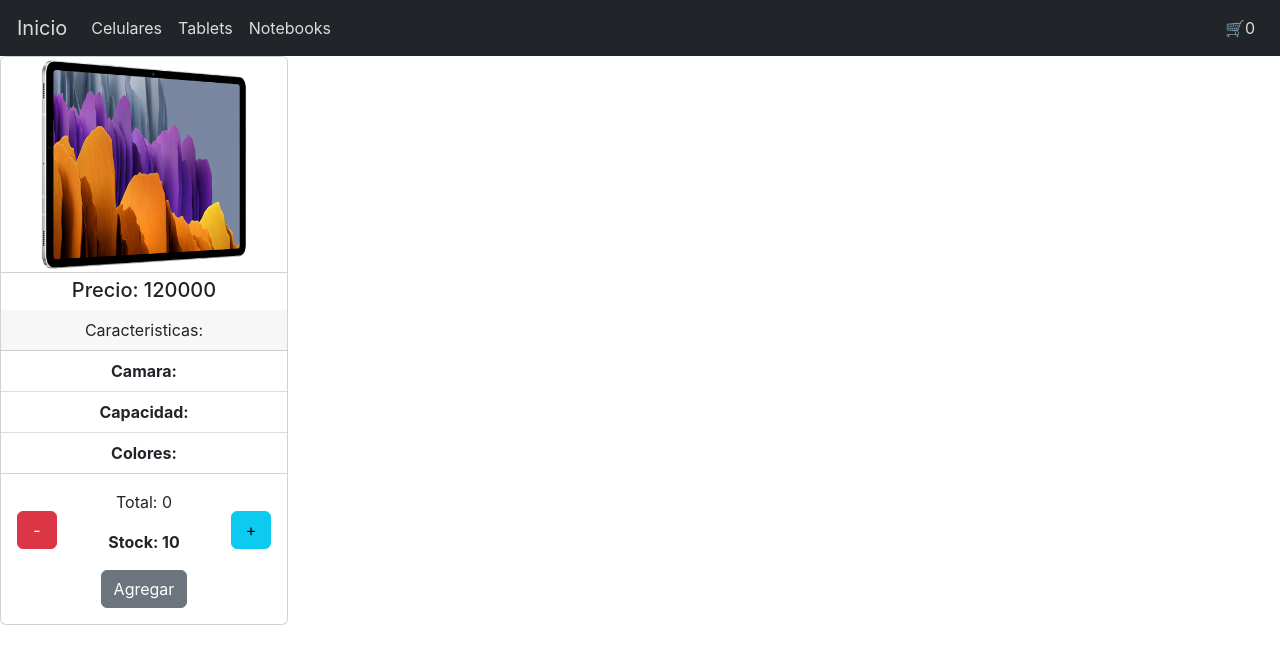
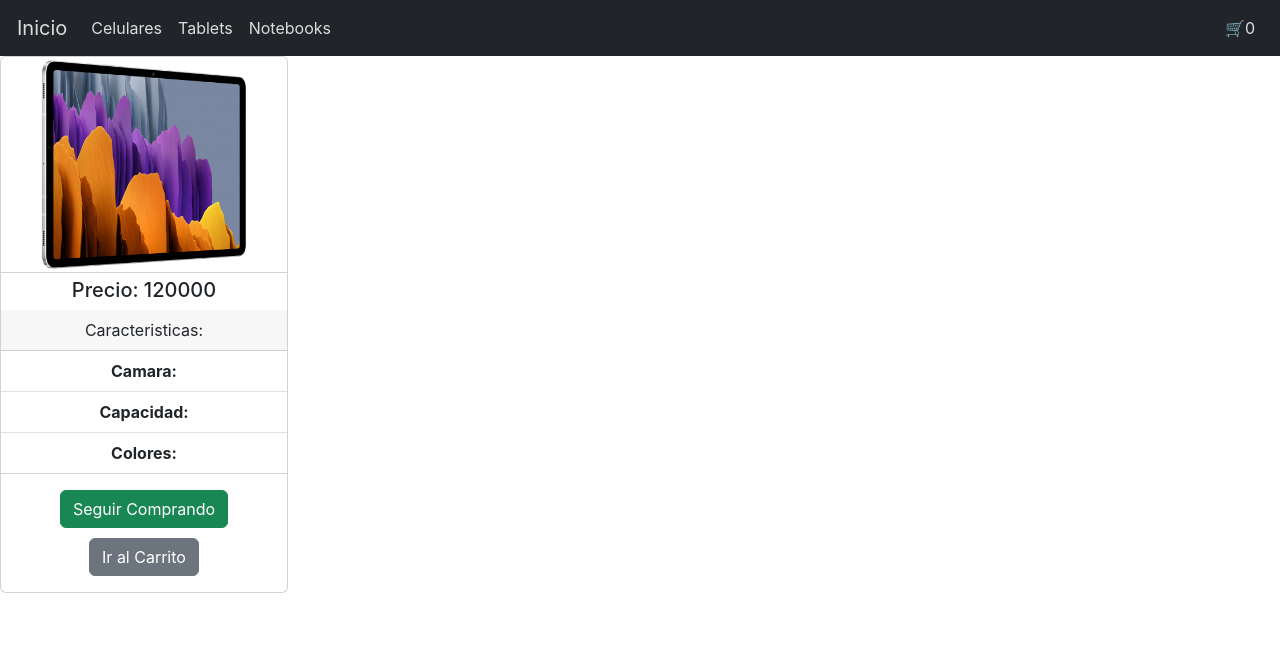
Before and after one commit to martintin112/proyect_react, a React (Create React App) app: page /detalle/1 in a window 1280 px wide. Both pictures are taken after a click on the button "Agregar". Shown: the top 664 px of the page. Built offline with nearby package versions, Linux system fonts and the light colour scheme.

Commit message:
agregando eventos

```diff
--- a/src/App.css
+++ b/src/App.css
@@ -70,3 +70,11 @@
 .colorLink{
   color: gainsboro;
 }
+.flexBtnCount{
+  display: flex;
+  flex-direction: column;
+  align-items: center;
+}
+.marginBtn{
+  margin-top: 10px;
+}
--- a/src/App.js
+++ b/src/App.js
@@ -4,6 +4,7 @@ import ItemDetailContainer from './components/ItemDetailContainer';
 import ItemListContainer from './components/ItemListContainer';
 import NavBar from './components/NavBar';
 import {BrowserRouter, Routes, Route} from 'react-router-dom'
+import Cart from './components/Cart';
 
 function App() {
 
@@ -17,6 +18,7 @@ function App() {
           <Route path='/' element={<ItemListContainer />}/>
           <Route path='/categoria/:categoriaId' element={<ItemListContainer />}/>
           <Route path='/detalle/:id' element={<ItemDetailContainer />}/>
+          <Route path='/cart' element={<Cart/>} />
         </Routes>
       </BrowserRouter>
 
--- /dev/null
+++ b/src/components/Cart.jsx
@@ -0,0 +1,7 @@
+import React, { useState, useEffect } from "react"
+
+export default function Cart () {
+    return (
+        <div>carrito</div>
+    )
+}
--- a/src/components/ItemCount.jsx
+++ b/src/components/ItemCount.jsx
@@ -1,23 +1,24 @@
-import React, { useState, useEffect } from "react"
-import { Button, Card } from "react-bootstrap"
+import React from "react"
+import { Button} from "react-bootstrap"
 
 
-export default function ItemCount({start, stock}) {
-    const [contador, setContador] = useState(start)
-    const [stockRestante, setStock] = useState(stock)
+export default function ItemCount({start, stock, contador, setContador, onAdd}) {
 
     return (
         <>
 
             <div className="flexDefault containerButtoms">
-                <Button className="botones" variant="danger" onClick={()=> (contador==0) ? setContador(start) : setContador(contador - 1)}>-</Button>
+                <Button className="botones" variant="danger" onClick={()=> (contador===0) ? setContador(start) : setContador(contador - 1)}>-</Button>
                 <div>
                 <p>Total: {contador}</p>
-                <p><b>Stock: {stockRestante}</b></p>
+                <p><b>Stock: {stock}</b></p>
                 </div>
-                <Button className="botones" variant="info" onClick={()=>(contador==stockRestante) ? setContador(stockRestante) : setContador(contador + 1)}>+</Button>
+                <Button className="botones" variant="info" onClick={()=>(contador===stock) ? setContador(stock) : setContador(contador + 1)}>+</Button>
             </div>
-            <Button variant="secondary" onClick={()=> {setContador(start); (contador<=stockRestante) ? setStock(stockRestante-contador) : alert("No se puede superar el stock") }} >Agregar</Button>
+            <div>
+            <Button variant="success" onClick={onAdd} >Agregar</Button>
+            </div>
+
 
         </>
     )
--- a/src/components/ItemDetail.jsx
+++ b/src/components/ItemDetail.jsx
@@ -1,10 +1,23 @@
-import React, { useState, useEffect } from "react"
-import { ListGroup, Card } from "react-bootstrap"
+import React, { useState } from "react"
+import { ListGroup, Card, Button} from "react-bootstrap"
+import { useNavigate } from "react-router-dom"
 import ItemCount from "./ItemCount"
 
 export default function ItemDetail ({producto}) {
     const estilo = {borderBottom: "solid 1px rgba(0,0,0,0.175)", marginBottom: "5px"}
     const start = 0
+    const[compra, setCompra]=useState(false)
+    const [contador, setContador] = useState(start)
+    const [stockRestante, setStock] = useState(producto.stock)
+    const navegar = useNavigate()
+
+    const onAdd = () => {
+        (contador<=stockRestante) ? setStock(stockRestante-contador) : alert("No se puede superar el stock")
+        console.log(`compraste ${contador} items del producto ${producto.nombre}`)
+        setCompra(true)
+
+    }
+
     return(
         <div>
             <Card style={{ width: '18rem' }}>
@@ -17,7 +30,11 @@ export default function ItemDetail ({producto}) {
                 <ListGroup.Item><b>Colores:</b> {producto.colores}</ListGroup.Item>
             </ListGroup>
             <Card.Body>
-                <ItemCount start={start} stock= {producto.stock} />
+                {!compra ? <ItemCount start={start} onAdd={onAdd} stock= {producto.stock} contador={contador} setContador={setContador} stockRest={stockRestante} setStock={setStock}/>
+                : <div className="flexBtnCount">
+                    <Button onClick={()=>navegar('/')} variant="success"> Seguir Comprando</Button>
+                    <Button onClick={()=>navegar('/cart')} className="marginBtn" variant="secondary"> Ir al Carrito</Button>
+                </div> }
             </Card.Body>
             </Card>
         </div>
```
